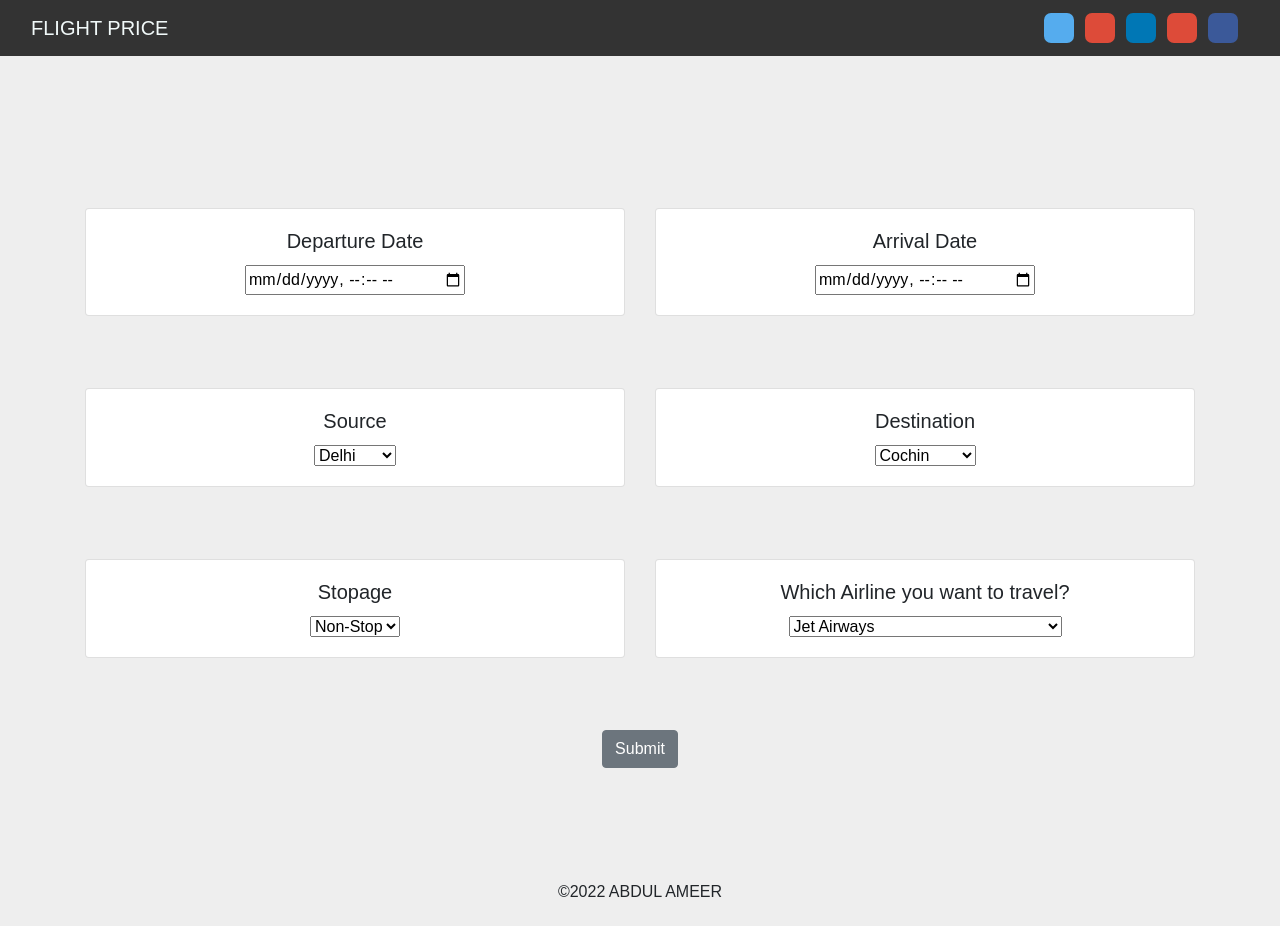
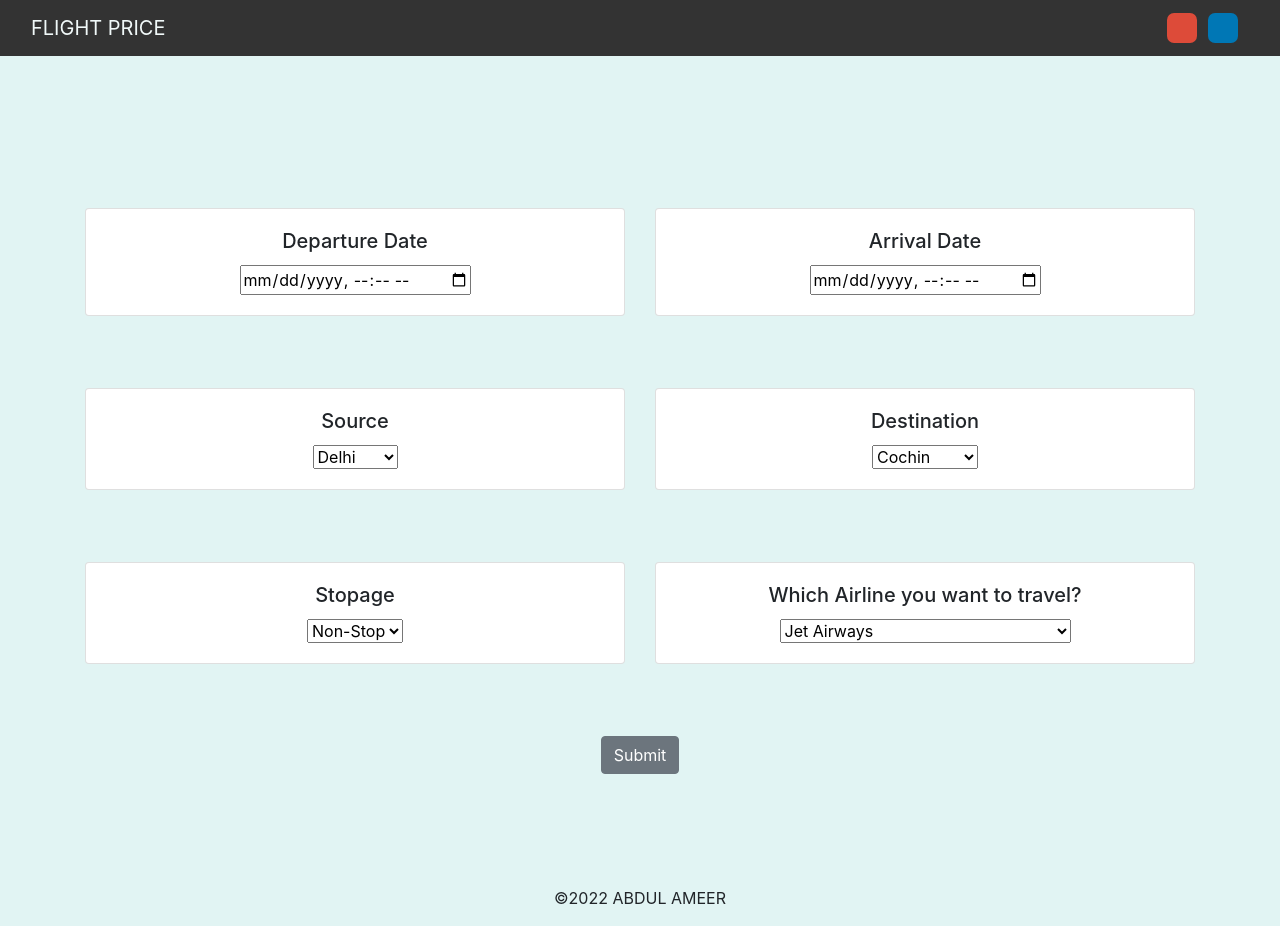
Before and after one commit to abdul-ameer/Flight-Fare-Prediction, a Flask app: page / in a window 1280 px wide. Before the commit the page ends 897 px from the top, so only its background shows below. Run offline with Flask 2, Linux system fonts and the light colour scheme; parts of the project's set-up code (start-up, migrations or seed data) failed here and were passed over; some libraries are stand-ins or nearby versions.

Commit message:
updates html

```diff
--- a/static/css/styles.css
+++ b/static/css/styles.css
@@ -16,12 +16,6 @@ a:hover {
   }
 
   @import url("https://fonts.googleapis.com/css2?family=Poppins:wght@100;200;300;400;500;600;700;800&display=swap");
-
-body {
-    background-color: #eee;
-    font-family: "Poppins", sans-serif;
-    font-weight: 300
-}
 
 ul {
     list-style: none;
--- a/templates/home.html
+++ b/templates/home.html
@@ -27,11 +27,9 @@
             </div>
             <div class="d-flex flex-row-reverse bd-highlight">
                 <!-- <ul> -->
-                    <a><span class="social-icon social-facebook"><i class="fa fa-facebook"></i></span></a>
-                    <a><span class="social-icon social-google"><i class="fa fa-google"></i></span></a>
-                    <a><span class="social-icon social-linkedin"><i class="fa fa-ankedin"></i></span></a>
-                    <a><span class="social-icon social-instagram"><i class="fa fa-instagram"></i></span></a>
-                    <a><span class="social-icon social-twitter"><i class="fa fa-twitter"></i></span></a>
+                    <a><span class="social-icon social-linkedin" href="https://linkedin.com/in/abdul-ameer" target="_blank"><i class="fa fa-ankedin"></i></span></a>
+                    <a><span class="social-icon social-instagram" href="https://github.com/abdul-ameer/Flight-Fare-Prediction/tree/main" target="_blank"><i class="fa fa-instagram"></i></span></a>
+
                 <!-- </ul> -->
             </div>
         </div>
```
